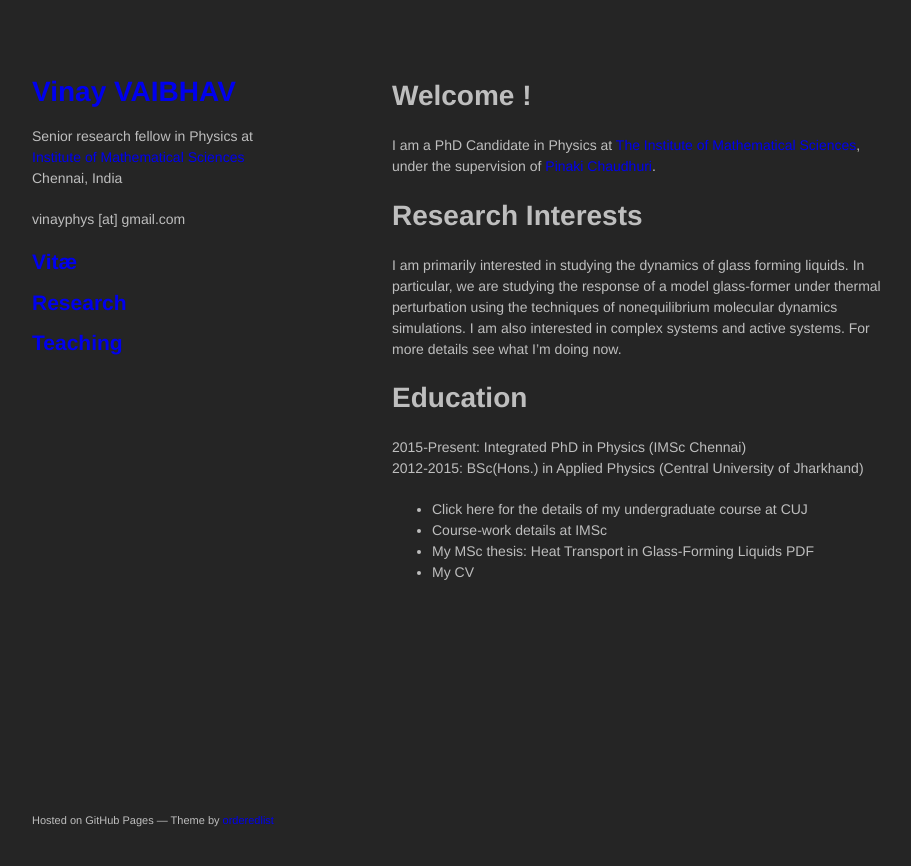
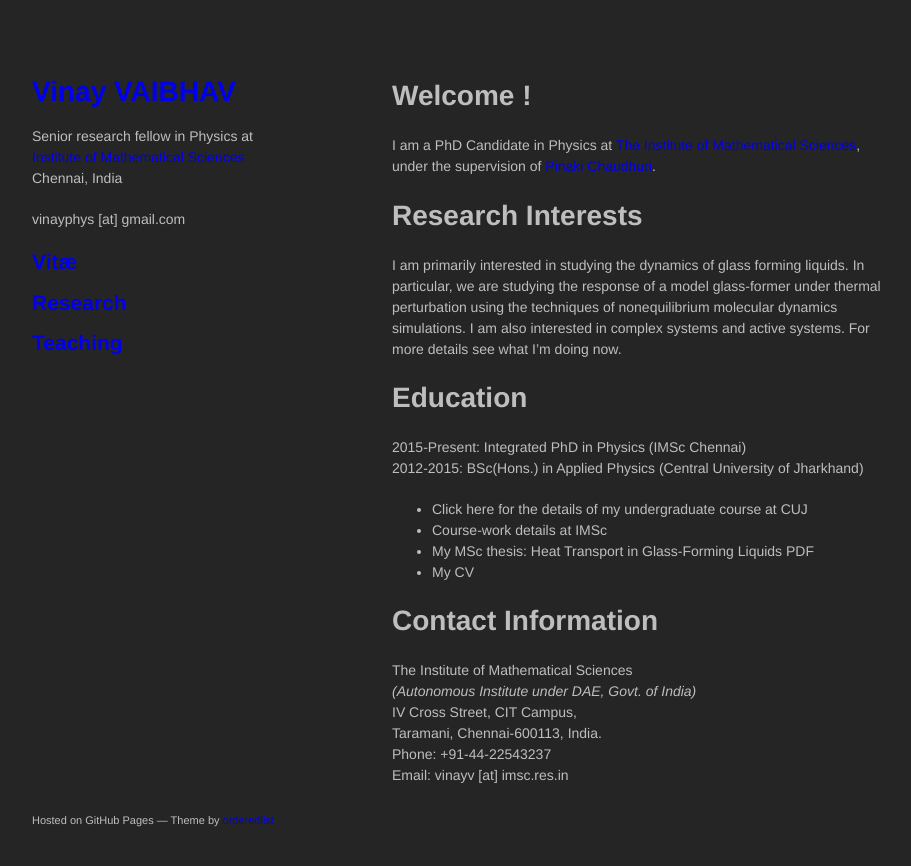
Before and after one commit to vinayphys/vinayphys.github.io, a Jekyll site: the page built from index.md, in a window 1280 px wide. Shown: the top 866 px of the page, without its empty margins (178-1089 px from the left). Built offline with Jekyll 4.4.1, drawn with Linux system fonts in a browser that asks for light colours; our own code applies the rules of GitHub Pages for plain Markdown files; a script that is not in the unit is left out.

Commit message:
Update index.md

```diff
--- a/index.md
+++ b/index.md
@@ -18,3 +18,11 @@ I am primarily interested in studying the dynamics of glass forming liquids. In
 * Course-work details at IMSc
 * My MSc thesis: Heat Transport in Glass-Forming Liquids PDF
 * My CV
+
+# Contact Information
+The Institute of Mathematical Sciences
+*(Autonomous Institute under DAE, Govt. of India)*
+IV Cross Street, CIT Campus,
+Taramani, Chennai-600113, India.
+Phone: +91-44-22543237
+Email: vinayv [at] imsc.res.in
```
